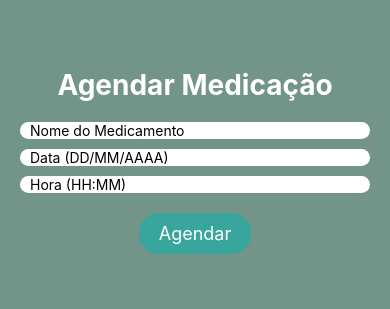
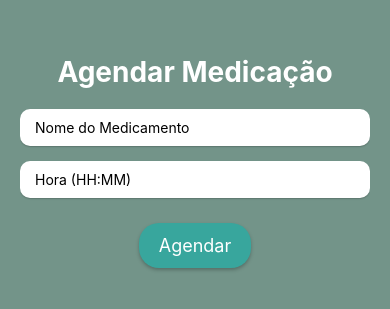
Before and after one commit to LucasS059/YE_GESTAO_DE_SAUDE, a React Native app: screen /Agenda in a window 390 px wide. Shown: the part 261-570 px from the top of the page. Built offline with nearby package versions, Linux system fonts and the light colour scheme.

Commit message:
melhorias no agendamentos

```diff
--- a/app.json
+++ b/app.json
@@ -16,16 +16,32 @@
       "**/*"
     ],
     "ios": {
-      "supportsTablet": true
+      "supportsTablet": true,
+      "infoPlist": {
+        "NSLocationWhenInUseUsageDescription": "This app uses location to...",
+        "NSUserTrackingUsageDescription": "This identifier will be used to deliver personalized ads to you.",
+        "UIBackgroundModes": ["fetch", "remote-notification"]
+      }
     },
     "android": {
       "adaptiveIcon": {
         "foregroundImage": "./assets/adaptive-icon.png",
         "backgroundColor": "#ffffff"
-      }
+      },
+      "permissions": ["RECEIVE_BOOT_COMPLETED"]
     },
     "web": {
       "favicon": "./assets/favicon.png"
-    }
+    },
+    "plugins": [
+      [
+        "expo-notifications",
+        {
+          "icon": "./assets/notification-icon.png",
+          "color": "#ffffff",
+          "sound": "./assets/notification-sound.wav"
+        }
+      ]
+    ]
   }
 }
--- a/package.json
+++ b/package.json
@@ -25,7 +25,8 @@
     "react-native-push-notification": "^8.1.1",
     "react-native-safe-area-context": "4.10.1",
     "react-native-screens": "3.31.1",
-    "react-native-web": "~0.19.6"
+    "react-native-web": "~0.19.6",
+    "expo-notifications": "~0.28.3"
   },
   "devDependencies": {
     "@babel/core": "^7.20.0"
--- a/src/pages/Agenda/index.js
+++ b/src/pages/Agenda/index.js
@@ -1,34 +1,39 @@
 import React, { useState } from 'react';
-import { View, Text, StyleSheet, TextInput, TouchableOpacity, Alert } from 'react-native';
+import { View, Text, StyleSheet, TextInput, TouchableOpacity, Alert, KeyboardAvoidingView, Platform, ScrollView } from 'react-native';
 
 export default function Agenda() {
   const [medicationName, setMedicationName] = useState('');
-  const [date, setDate] = useState('');
   const [time, setTime] = useState('');
 
   const handleMedication = () => {
-    if (!medicationName || !date || !time) {
+    if (!medicationName || !time) {
       Alert.alert('Campos obrigatórios', 'Por favor, preencha todos os campos.');
       return;
     }
 
     console.log("Medicamento:", medicationName);
-    console.log("Data:", date);
     console.log("Hora:", time);
-
-    // Aqui você pode adicionar a lógica para salvar o agendamento, como enviar os dados para um servidor, por exemplo.
-    // Em vez de apenas exibir os dados no console.
 
     Alert.alert('Medicação agendada', 'A medicação foi agendada com sucesso.');
 
-    // Limpa os campos após o agendamento
     setMedicationName('');
-    setDate('');
     setTime('');
   };
 
+  const handleTimeChange = (text) => {
+    let formatted = text.replace(/[^0-9]/g, '');
+    if (formatted.length >= 3) {
+      formatted = formatted.slice(0, 2) + ':' + formatted.slice(2);
+    }
+    setTime(formatted);
+  };
+
   return (
-    <View style={styles.container}>
+    <KeyboardAvoidingView
+      behavior={Platform.OS === 'ios' ? 'padding' : 'height'}
+      style={styles.container}
+    >
+      <ScrollView contentContainerStyle={styles.scrollViewContent}>
         <Text style={styles.title}>Agendar Medicação</Text>
         <TextInput
           style={styles.input}
@@ -38,15 +43,11 @@ export default function Agenda() {
         />
         <TextInput
           style={styles.input}
-        placeholder="Data (DD/MM/AAAA)"
-        value={date}
-        onChangeText={setDate}
-      />
-      <TextInput
-        style={styles.input}
           placeholder="Hora (HH:MM)"
           value={time}
-        onChangeText={setTime}
+          onChangeText={handleTimeChange}
+          keyboardType="numeric"
+          maxLength={5}
         />
         <TouchableOpacity
           style={styles.button}
@@ -54,17 +55,22 @@ export default function Agenda() {
         >
           <Text style={styles.buttonText}>Agendar</Text>
         </TouchableOpacity>
-    </View>
+      </ScrollView>
+    </KeyboardAvoidingView>
   );
 }
 
 const styles = StyleSheet.create({
   container: {
     flex: 1,
+    backgroundColor: '#739489',
+    paddingHorizontal: 20,
+    paddingVertical: 10,
+  },
+  scrollViewContent: {
+    flexGrow: 1,
     justifyContent: 'center',
     alignItems: 'center',
-    backgroundColor: '#739489',
-    paddingHorizontal: 20,
   },
   title: {
     fontSize: 28,
@@ -75,19 +81,31 @@ const styles = StyleSheet.create({
   input: {
     backgroundColor: '#FFFFFF',
     borderRadius: 10,
-    paddingHorizontal: 10,
-    marginBottom: 10,
+    paddingHorizontal: 15,
+    paddingVertical: 10,
+    marginBottom: 15,
     width: '100%',
+    elevation: 2,
+    shadowColor: '#000',
+    shadowOffset: { width: 0, height: 1 },
+    shadowOpacity: 0.2,
+    shadowRadius: 1.41,
   },
   button: {
     backgroundColor: '#38a69d',
     borderRadius: 20,
-    paddingVertical: 10,
+    paddingVertical: 12,
     paddingHorizontal: 20,
     marginTop: 10,
+    elevation: 3,
+    shadowColor: '#000',
+    shadowOffset: { width: 0, height: 2 },
+    shadowOpacity: 0.25,
+    shadowRadius: 3.84,
   },
   buttonText: {
     fontSize: 18,
     color: 'white',
+    textAlign: 'center',
   },
 });
--- a/src/routes/index.js
+++ b/src/routes/index.js
@@ -6,7 +6,6 @@ import { Header } from '@react-navigation/stack';
 import HomePage from '../pages/HomePage';
 import SignUp from '../pages/SignUp';
 import Agenda from "../pages/Agenda";
-import  Agendamento  from "../pages/Agendamento";
 // import { Camera } from 'expo-camera';
 
 const Stack = createNativeStackNavigator();
@@ -19,9 +18,7 @@ export default function Routes() {
             <Stack.Screen name="SignUp" component={SignUp} options={{headerShown: false}}/>
             <Stack.Screen name="HomePage" component={HomePage} options={{headerShown: false}}/>
             <Stack.Screen name="Agenda" component={Agenda} options={{headerShown: false}}/>
-
             {/* <Stack.Screen name="Cam" component={Cam} options={{headerShown: false}}/> */}
-            {/* <Stack.Screen name="Agendamento" component={Agendamento} options={{headerShown: false}}/> */}
         </Stack.Navigator>
     );
 }
```
Also changed, not shown: 1 other file (tests, documents, lock files or other folders). Lines whose indentation alone changed are shown as unchanged.
